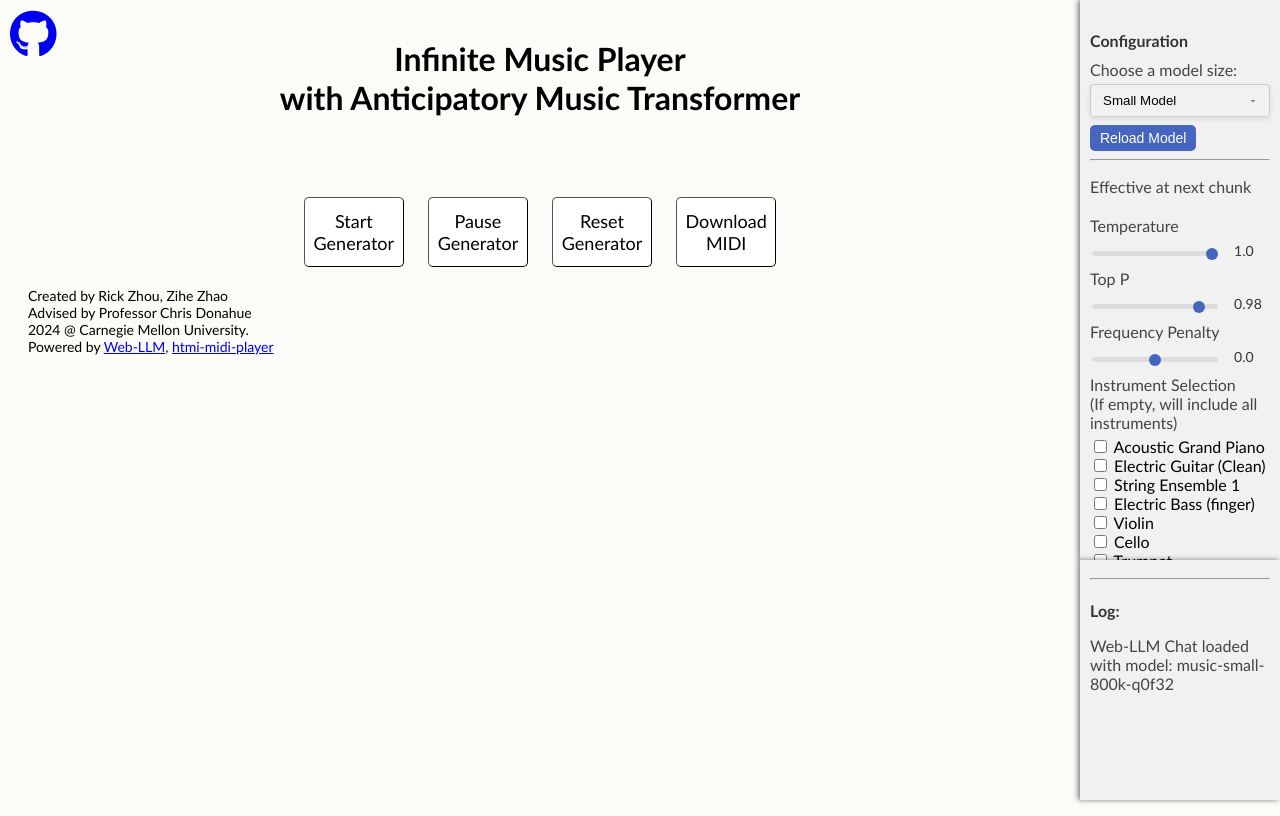
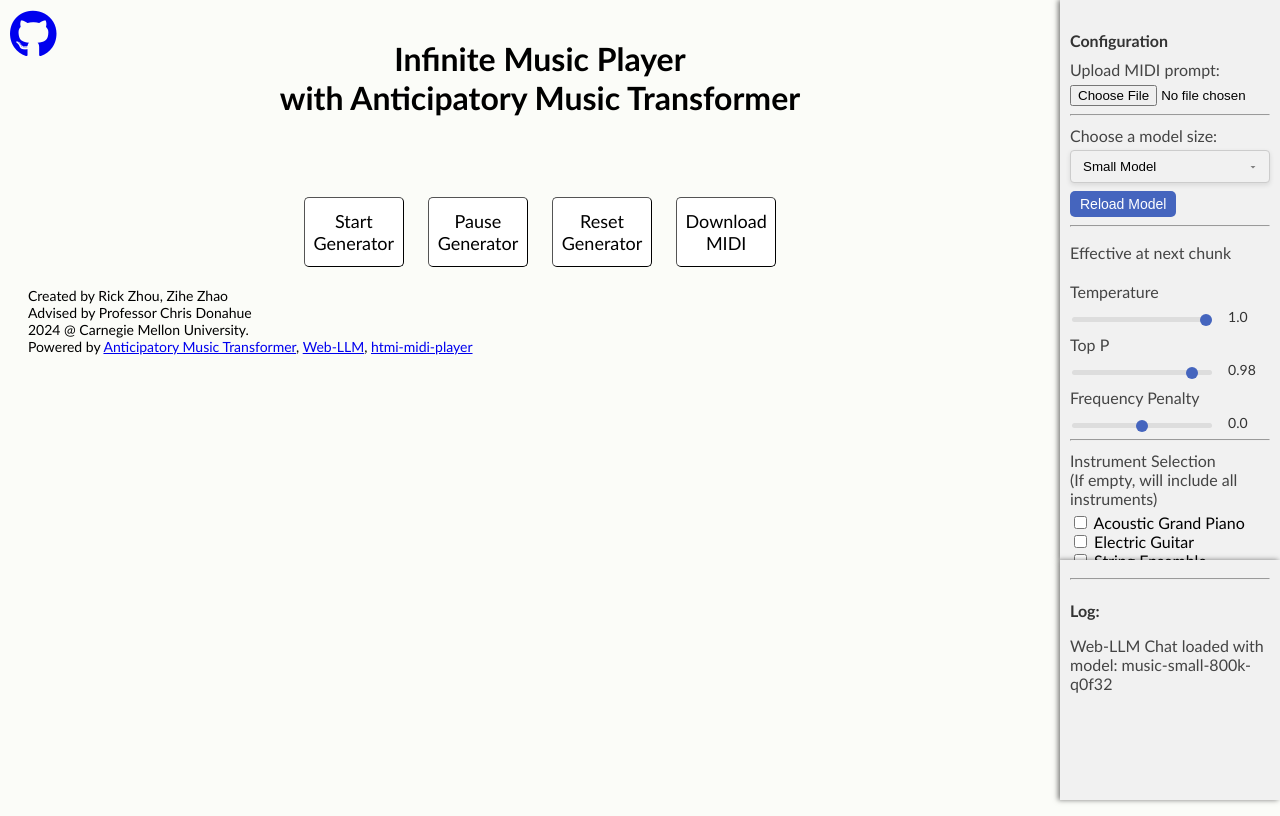
Before and after one commit to rickzx/inf-music, a website built with Parcel: page src/music_player.html in a window 1280 px wide. Built offline with nearby package versions, Linux system fonts and the light colour scheme; what @magenta/music, @mlc-ai/web-llm would draw is missing.

Commit message:
uploading a midi. TODO: MIDI to COMPOUND

```diff
--- a/package.json
+++ b/package.json
@@ -9,7 +9,7 @@
     "dev": "npm-run-all --parallel watch:* serve",
     "watch:parcel": "parcel watch src/music_player.ts",
     "predeploy": "npm run build",
-    "deploy": "NODE_DEBUG=gh-pages gh-pages -d dist -r 'https://github.com/zihe-zhao/music-player.git'",
+    "deploy": "gh-pages -d dist -r 'https://github.com/zihe-zhao/music-player.git'",
     "postinstall": "patch-package"
   },
   "keywords": [],
--- a/src/css/musicplayer.css
+++ b/src/css/musicplayer.css
@@ -26,7 +26,7 @@ body {
   top: 0;
   right: 0;
   bottom: 30%;
-  width: 180px; /* Adjust the width as needed */
+  width: 200px; /* Adjust the width as needed */
   background-color: #f1f1f1; /* Light grey background, change as needed */
   padding: 10px;
   box-shadow: -2px 0 5px rgba(0, 0, 0, 0.5); /* Optional: adds shadow for depth */
@@ -153,7 +153,7 @@ span {
   top: 70%;
   right: 0;
   bottom: 0;
-  width: 180px; /* Adjust the width as needed */
+  width: 200px; /* Adjust the width as needed */
   overflow-y: scroll; /* Enables vertical scrolling if content overflows */
   background-color: #f1f1f1; /* Light grey background, change as needed */
   padding: 10px;
--- a/src/music_player.html
+++ b/src/music_player.html
@@ -38,7 +38,7 @@
             Created by Rick Zhou, Zihe Zhao<br>
             Advised by Professor Chris Donahue <br>
             2024 @ Carnegie Mellon University. <br>
-            Powered by <a href="https://github.com/mlc-ai/web-llm" target="_blank">Web-LLM</a>, <a href="https://github.com/cifkao/html-midi-player" target="_blank">htmi-midi-player</a>
+            Powered by <a href="https://arxiv.org/abs/2306.08620" target="_blank">Anticipatory Music Transformer</a>, <a href="https://github.com/mlc-ai/web-llm" target="_blank">Web-LLM</a>, <a href="https://github.com/cifkao/html-midi-player" target="_blank">htmi-midi-player</a>
         </div>
     </div>
 
@@ -47,6 +47,11 @@
             <h4>Configuration</h4>
         </div>
         <div class="config-panel-content">
+            <div class="config-panel-row">
+                <label for="midiFile">Upload MIDI prompt:</label>
+                <input type="file" id="midiFile" name="midiFile" accept="audio/midi, audio/x-midi">
+            </div>
+            <hr>
             <div class="dropdown-container">
                 <label for="modelSize">Choose a model size:</label>
                 <select id="modelSize">
@@ -72,13 +77,14 @@
                 <input type="range" id="frequencyPenalty" min="-2.0" max="2.0" step="0.1" value="0.0">
                 <span id="frequencyPenalty-value">0.0</span>
             </div>
+            <hr>
             <div class="config-panel-row">
                 <label for="instruments">Instrument Selection<br> (If empty, will include all instruments)</label>
                 <form id="midiForm">
                     <input type="checkbox" id="acousticGrandPiano" name="instruments" value="0"> Acoustic Grand Piano<br>
-                    <input type="checkbox" id="electricGuitarClean" name="instruments" value="27"> Electric Guitar (Clean)<br>
-                    <input type="checkbox" id="stringEnsemble1" name="instruments" value="48"> String Ensemble 1<br>
-                    <input type="checkbox" id="electricBassFinger" name="instruments" value="33"> Electric Bass (finger)<br>
+                    <input type="checkbox" id="electricGuitarClean" name="instruments" value="27"> Electric Guitar<br>
+                    <input type="checkbox" id="stringEnsemble1" name="instruments" value="48"> String Ensemble<br>
+                    <input type="checkbox" id="electricBassFinger" name="instruments" value="33"> Electric Bass<br>
                     <input type="checkbox" id="violin" name="instruments" value="40"> Violin<br>
                     <input type="checkbox" id="cello" name="instruments" value="42"> Cello<br>
                     <input type="checkbox" id="trumpet" name="instruments" value="56"> Trumpet<br>
@@ -86,7 +92,7 @@
                     <input type="checkbox" id="flute" name="instruments" value="73"> Flute<br>
                     <input type="checkbox" id="percussiveOrgan" name="instruments" value="17"> Percussive Organ<br>
                     <input type="checkbox" id="drumKit" name="instruments" value="128"> Drum Kit<br>
-                    <button type="button" id="submitInstrumentsButton">Submit Instruments</button>
+                    <button type="button" id="submitInstrumentsButton">Save Instruments</button>
                 </form>
             </div>
     </div>
--- a/src/music_player.ts
+++ b/src/music_player.ts
@@ -6,6 +6,7 @@ import * as mt from "./music_transformer.ts";
 import { MIDILoader } from "./midi_loader.ts";
 import { tensorflow } from "@magenta/music/esm/protobuf/proto";
 import { GenerationConfig } from "@mlc-ai/web-llm";
+import { blobToNoteSequence } from '@magenta/music';
 
 let log_flag = true;
 let current_midi_url;
@@ -173,6 +174,30 @@ async function main() {
     chat.selectInstrument(selectedInstruments.join(","));
   });
 
+  /*************************** Upload MIDI ********************************/
+  window.addEventListener('DOMContentLoaded', () => {
+    const fileInput = document.getElementById('midiFile');
+    if (fileInput) {
+      fileInput.addEventListener('change', (e) => {
+        log("Uploaded MIDI <br>")
+        const file = e.target.files[0];
+        current_midi_url = URL.createObjectURL(file);
+        blobToNoteSequence(file).then((seq) => {
+            var player = document.getElementById("midi-player");
+            var visualizer = document.getElementById("midi-visualizer");
+            player.noteSequence = seq;
+            visualizer.noteSequence = seq;
+            player.playing = false;
+            player.currentTime = 0;
+            // TODO MIDI TO COMPOUND
+        }).catch((reason) => {
+            log('Failed to load MIDI file. <br>');
+            console.log(reason);
+        });
+      });
+    }
+  });
+
   /*************************** Model selection ********************************/
   let requestedModel = "small";
   let model_id = getModelId(requestedModel);
```
